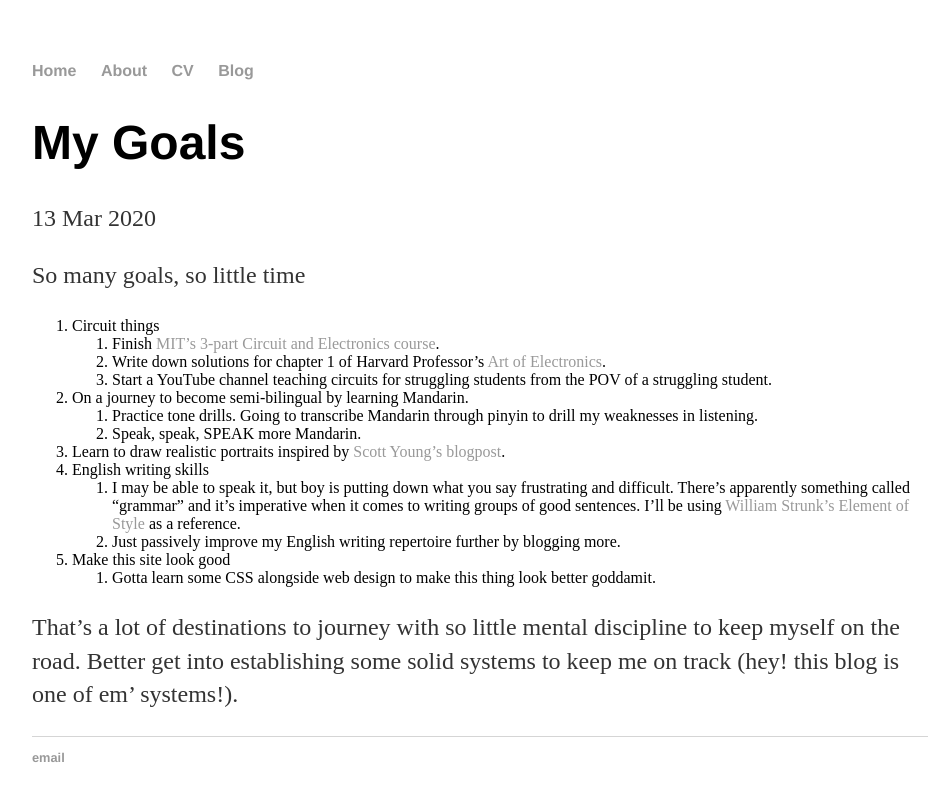
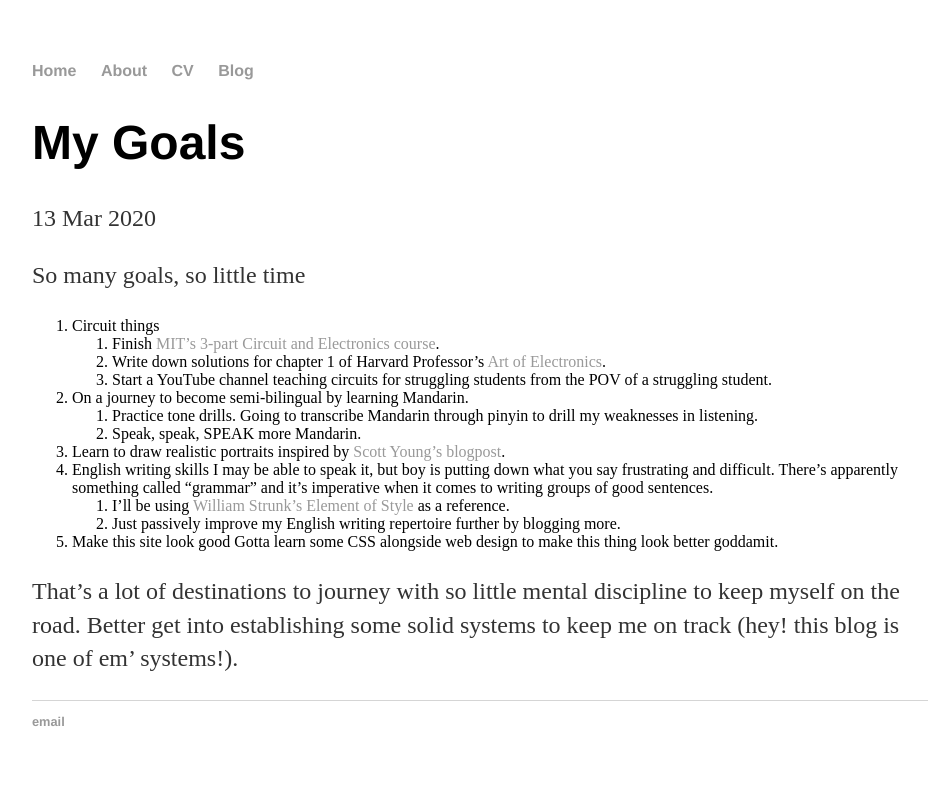
Before and after one commit to Raeiqal/raeiqal.github.io, a Jekyll site: the page built from _posts/2020-03-13-my-goals.md, in a window 1280 px wide. Shown: the top 801 px of the page, without its empty margins (160-1101 px from the left). Built offline with Jekyll 4.4.1, drawn with Linux system fonts in a browser that asks for light colours; part of the change alters nothing that is shown.

```diff
--- a/_posts/2020-03-13-my-goals.md
+++ b/_posts/2020-03-13-my-goals.md
@@ -15,9 +15,10 @@ So many goals, so little time
     2. Speak, speak, SPEAK more Mandarin.
 3. Learn to draw realistic portraits inspired by [Scott Young's blogpost](https://www.scotthyoung.com/blog/myprojects/portrait-challenge/).
 4. English writing skills
-    1. I may be able to speak it, but boy is putting down what you say frustrating and difficult. There's apparently something called "grammar" and it's imperative when it comes to writing groups of good sentences. I'll be using [William Strunk's Element of Style](https://www.goodreads.com/book/show/33514.The_Elements_of_Style) as a reference.
+    I may be able to speak it, but boy is putting down what you say frustrating and difficult. There's apparently something called "grammar" and it's imperative when it comes to writing groups of good sentences.
+    1. I'll be using [William Strunk's Element of Style](https://www.goodreads.com/book/show/33514.The_Elements_of_Style) as a reference.
     2. Just passively improve my English writing repertoire further by blogging more.
 5. Make this site look good
-    1. Gotta learn some CSS alongside web design to make this thing look better goddamit.
+    Gotta learn some CSS alongside web design to make this thing look better goddamit.
 
 That's a lot of destinations to journey with so little mental discipline to keep myself on the road. Better get into establishing some solid systems to keep me on track (hey! this blog is one of em' systems!).
```
